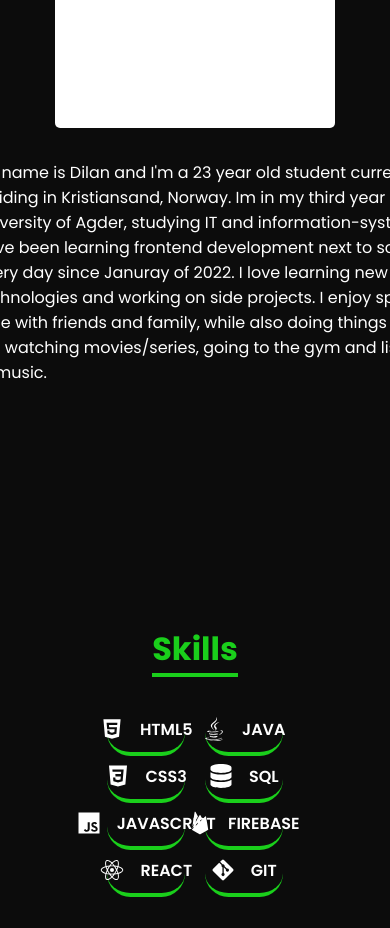
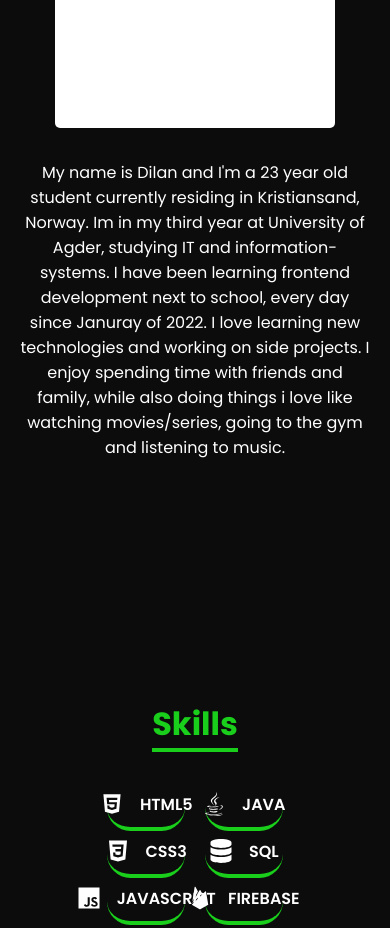
Before and after one commit to DilanAtomica/portfolio, a React (Create React App) app: page / in a window 390 px wide. Shown: the part 1200-2128 px from the top of the page. Built offline with nearby package versions, Linux system fonts and the light colour scheme.

Commit message:
Improved the responsivness for the about section

```diff
--- a/src/Components/HomePage/AboutContainer/AboutContainer.css
+++ b/src/Components/HomePage/AboutContainer/AboutContainer.css
@@ -50,4 +50,10 @@
     .aboutContainer-content {
         flex-direction: column;
     }
+
+    .aboutContainer-textBox {
+        width: 90%;
+        padding-left: 0;
+        text-align: center;
+    }
 }
```
